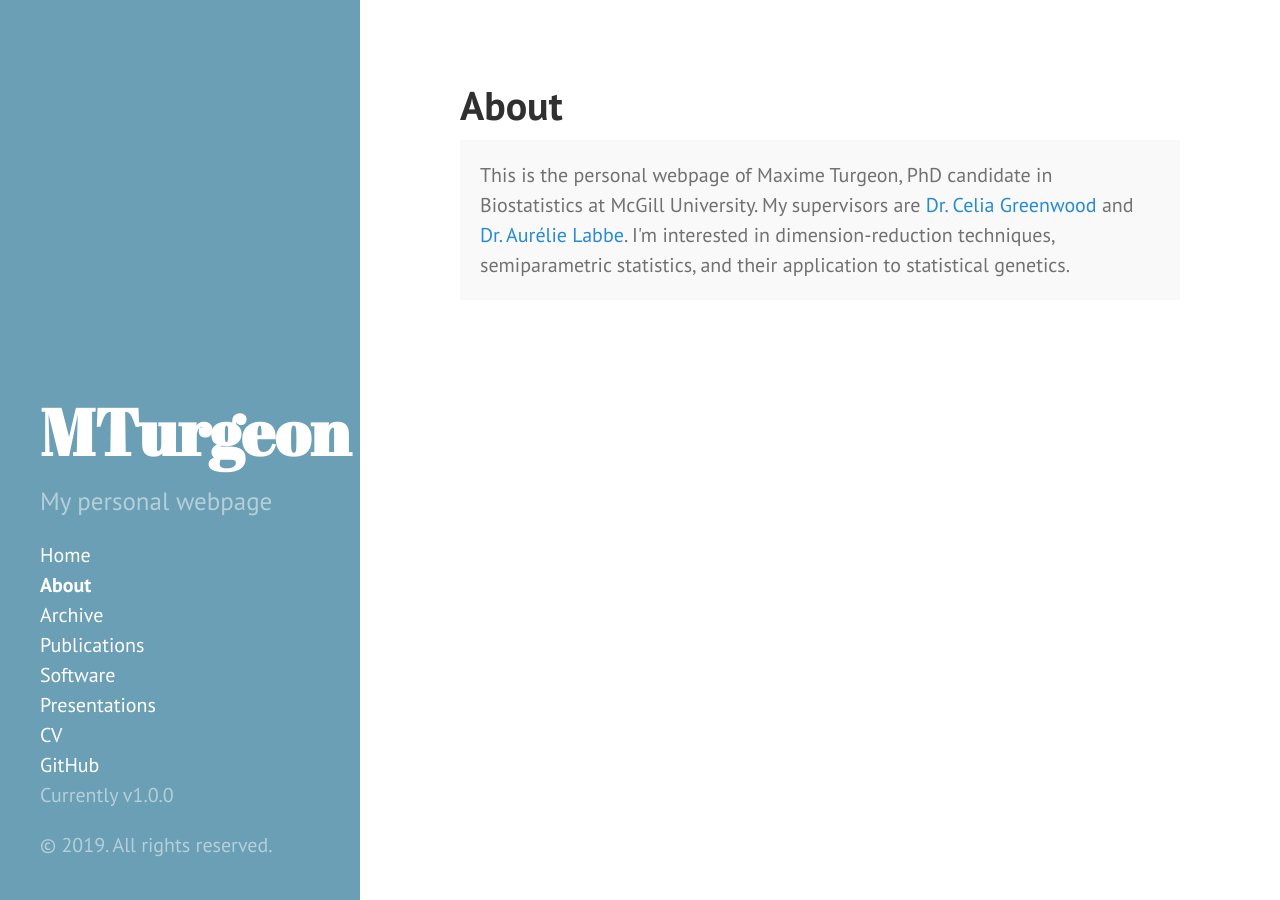
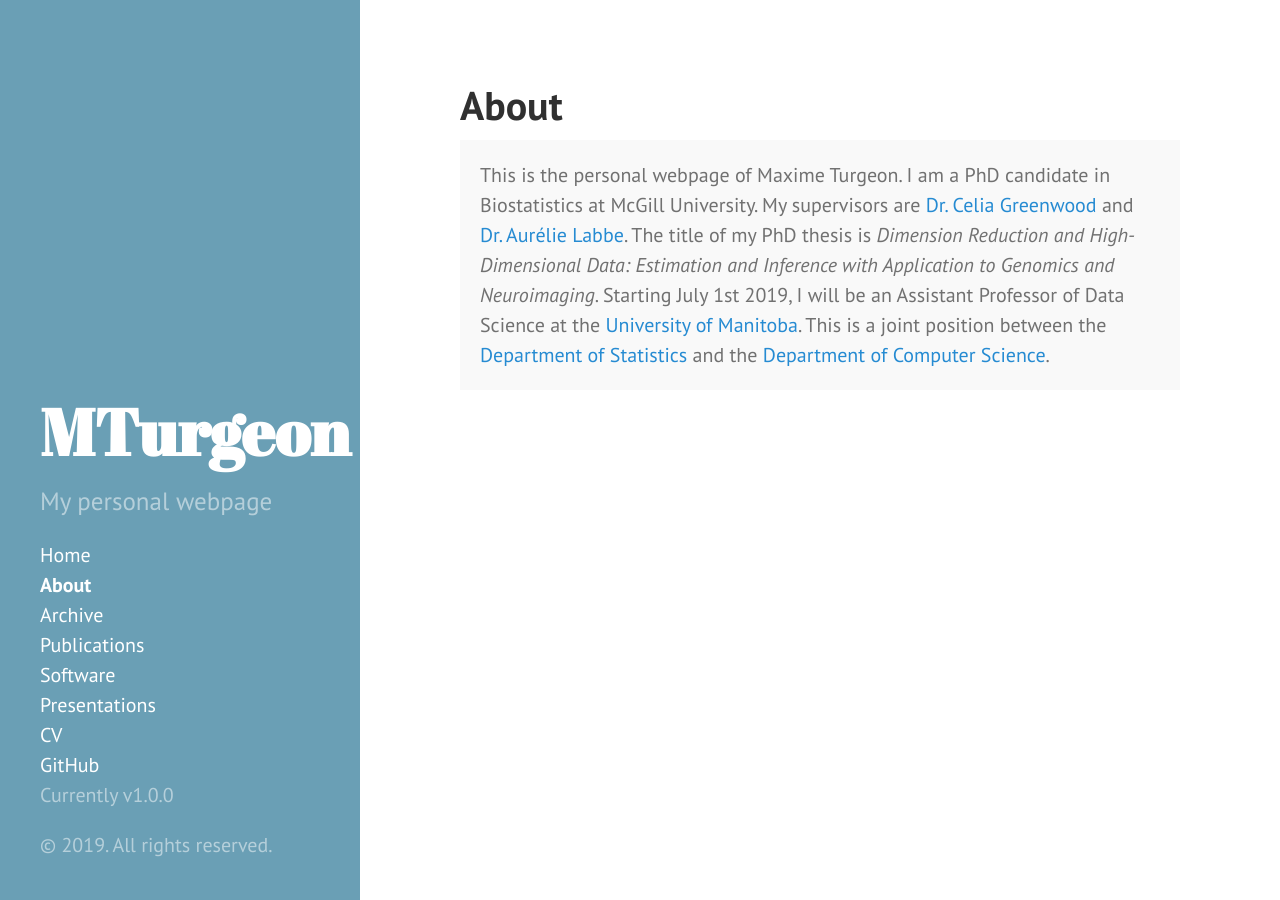
Before and after one commit to turgeonmaxime/old_website, a Jekyll site: the page built from about.md, in a window 1280 px wide. Built offline with Jekyll 4.4.1, drawn with Linux system fonts in a browser that asks for light colours.

Commit message:
add news about UManitoba

```diff
--- a/about.md
+++ b/about.md
@@ -4,5 +4,7 @@ title: About
 ---
 
 <p class="message">
-  This is the personal webpage of Maxime Turgeon, PhD candidate in Biostatistics at McGill University. My supervisors are <a href="https://greenwoodlab.github.io/">Dr. Celia Greenwood</a> and <a href="https://www.hec.ca/en/profs/aurelie.labbe.html">Dr. Aurélie Labbe</a>. I'm interested in dimension-reduction techniques, semiparametric statistics, and their application to statistical genetics.
+  This is the personal webpage of Maxime Turgeon. I am a PhD candidate in Biostatistics at McGill University. My supervisors are <a href="https://greenwoodlab.github.io/">Dr. Celia Greenwood</a> and <a href="https://www.hec.ca/en/profs/aurelie.labbe.html">Dr. Aurélie Labbe</a>. The title of my PhD thesis is <i>Dimension Reduction and High-Dimensional Data: Estimation and Inference with Application to Genomics and Neuroimaging</i>.
+
+  Starting July 1st 2019, I will be an Assistant Professor of Data Science at the <a href="http://umanitoba.ca/">University of Manitoba</a>. This is a joint position between the <a href="https://www.stats.umanitoba.ca/">Department of Statistics</a> and the <a href="https://www.cs.umanitoba.ca/">Department of Computer Science</a>.
 </p>
```
